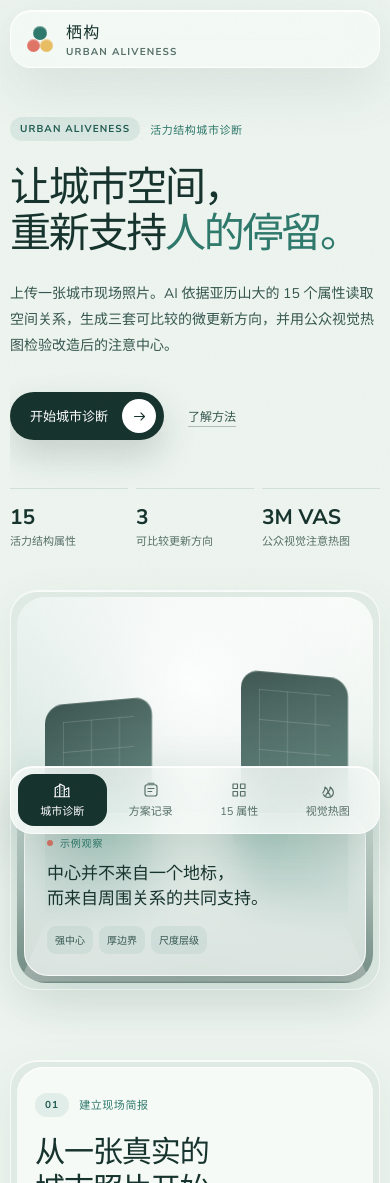
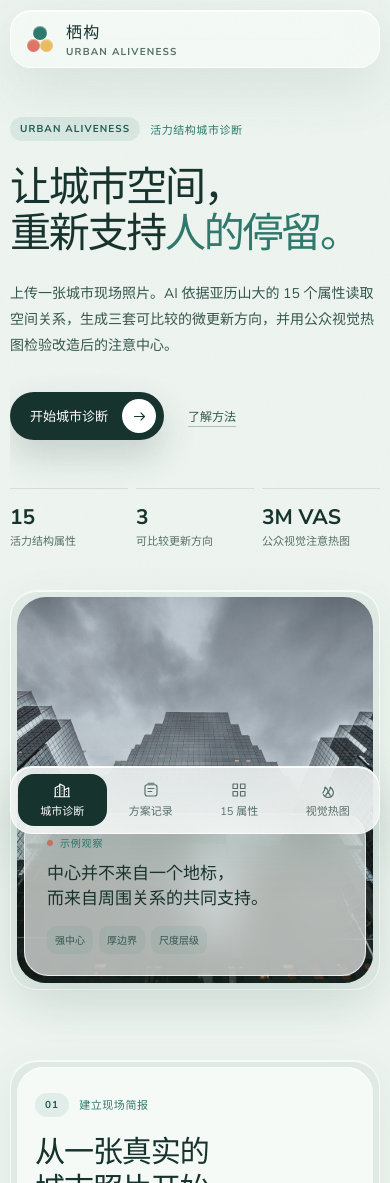
Before and after one commit to 3187867493-sudo/shoubiao, a React (Vite) app: page / in a window 390 px wide. Shown: the top 1183 px of the page. Built offline with nearby package versions, Linux system fonts and the light colour scheme; the HTML template or start-up script is replaced by a standard one.

Commit message:
Use shared hero photo on mobile

```diff
--- a/src/App.tsx
+++ b/src/App.tsx
@@ -142,7 +142,7 @@ function Hero() {
       <div className="hero-facts"><div><strong>15</strong><span>活力结构属性</span></div><div><strong>3</strong><span>可比较更新方向</span></div><div><strong>3M VAS</strong><span>公众视觉注意热图</span></div></div>
     </div>
     <figure className="hero-visual glass-shell">
-      <div className="hero-image-core"><div className="hero-city-scene" role="img" aria-label="具有公共步道、树木和混凝土建筑界面的城市开放空间"><span className="city-sky" /><span className="city-path" /><span className="city-block left" /><span className="city-block right" /><span className="city-trees" /></div><div className="hero-scan-line" /></div>
+      <div className="hero-image-core"><img src="/urban-hero.svg" alt="具有公共步道、树木和混凝土建筑界面的城市开放空间" /><div className="hero-scan-line" /></div>
       <figcaption className="liquid-glass"><span><i />示例观察</span><b>中心并不来自一个地标，<br />而来自周围关系的共同支持。</b><div><small>强中心</small><small>厚边界</small><small>尺度层级</small></div></figcaption>
     </figure>
   </section>
--- a/src/index.css
+++ b/src/index.css
@@ -109,15 +109,6 @@
   .hero-image-core { position: relative; height: 100%; overflow: hidden; border-radius: 29px; background: var(--jade-soft); box-shadow: inset 0 1px 0 rgba(255,255,255,.55); }
   .hero-image-core::after { content: ""; position: absolute; inset: 0; background: linear-gradient(180deg, transparent 48%, rgba(15,43,35,.34)); }
   .hero-image-core img { width: 100%; height: 100%; object-fit: cover; }
-  .hero-city-scene { position: relative; width: 100%; height: 100%; overflow: hidden; background: linear-gradient(180deg,#eef6f1 0%,#d7e7df 47%,#b7cdc5 100%); }
-  .hero-city-scene > span { position: absolute; display: block; }
-  .city-sky { inset: 0; background: radial-gradient(circle at 50% 22%, rgba(255,255,255,.95), transparent 20rem), radial-gradient(circle at 18% 35%, rgba(46,121,107,.18), transparent 18rem), linear-gradient(180deg,rgba(255,255,255,.3),transparent); }
-  .city-path { left: 7%; right: 7%; bottom: -7%; height: 41%; border-radius: 50% 50% 0 0; background: linear-gradient(90deg, rgba(255,255,255,.72), rgba(227,238,233,.9), rgba(255,255,255,.7)); transform: perspective(520px) rotateX(56deg); box-shadow: 0 -20px 60px rgba(23,51,45,.14); }
-  .city-block { bottom: 19%; width: 30%; height: 54%; border-radius: 18px 18px 4px 4px; background: linear-gradient(160deg, rgba(23,51,45,.82), rgba(46,121,107,.52)); box-shadow: inset 0 1px 0 rgba(255,255,255,.18); }
-  .city-block::before { content: ""; position: absolute; inset: 18px; opacity: .48; background-image: linear-gradient(rgba(255,255,255,.32) 1px, transparent 1px), linear-gradient(90deg, rgba(255,255,255,.32) 1px, transparent 1px); background-size: 28px 30px; }
-  .city-block.left { left: 8%; transform: skewY(-5deg); }
-  .city-block.right { right: 7%; height: 61%; transform: skewY(5deg); }
-  .city-trees { left: 16%; right: 16%; bottom: 28%; height: 96px; background: radial-gradient(circle at 8% 62%, #2e796b 0 22px, transparent 23px), radial-gradient(circle at 17% 44%, #4f9b82 0 30px, transparent 31px), radial-gradient(circle at 77% 54%, #2e796b 0 28px, transparent 29px), radial-gradient(circle at 91% 65%, #5ea58d 0 21px, transparent 22px); }
   .hero-scan-line { position: absolute; z-index: 2; inset: 0; border-top: 1px solid rgba(255,255,255,.62); background: linear-gradient(180deg, rgba(88,185,157,.08), transparent 22%); transform: translateY(-100%); animation: scan 7s var(--ease) infinite; }
   .hero-visual figcaption { position: absolute; z-index: 3; left: -38px; bottom: 28px; width: min(390px, 72%); padding: 21px 22px; border-radius: 24px; }
   .hero-visual figcaption > span { display: flex; align-items: center; gap: 7px; color: var(--jade); font-size: 10px; font-weight: 700; letter-spacing: .08em; text-transform: uppercase; }
```
Also changed, not shown: public/urban-hero.svg (added).
